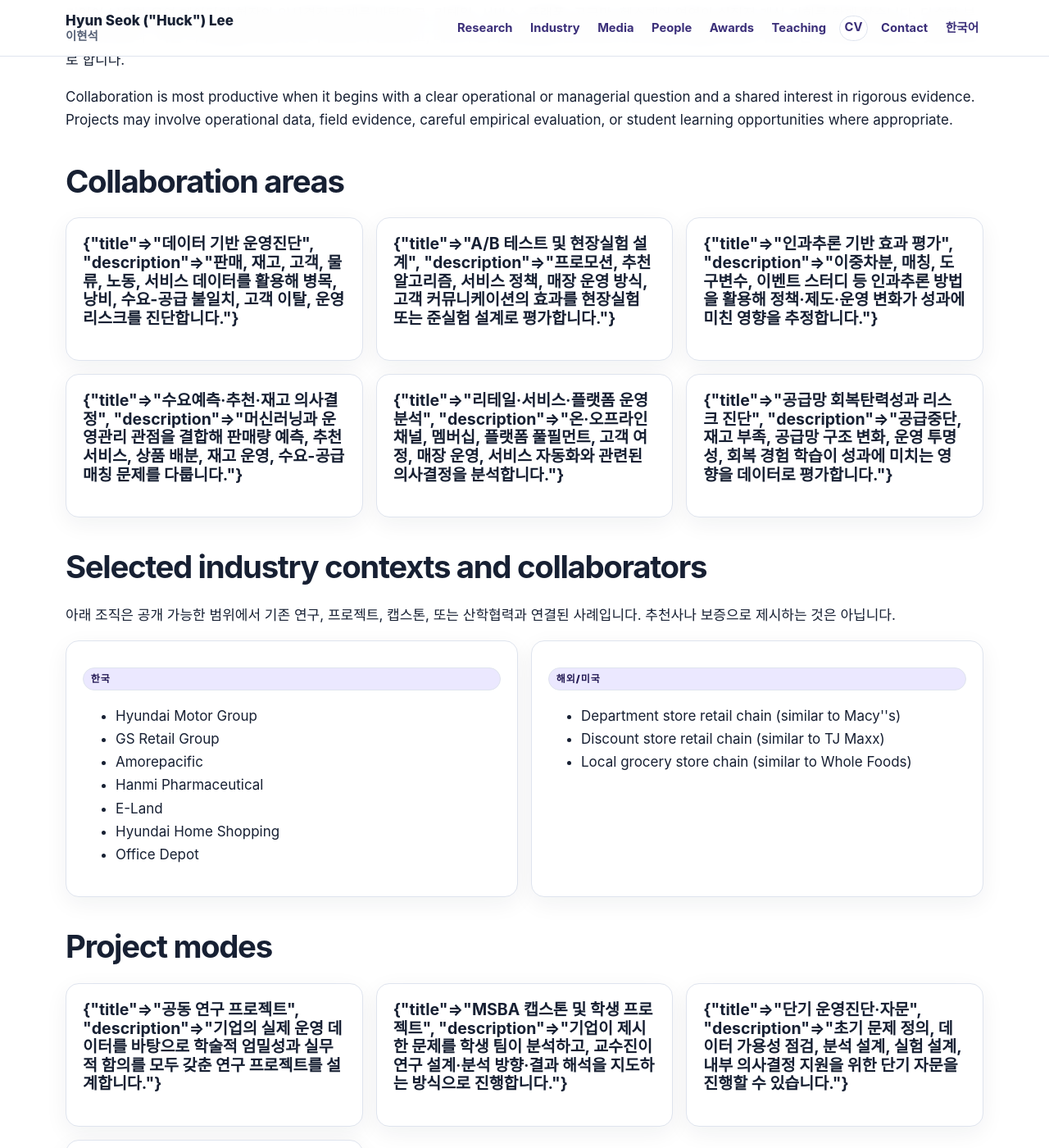
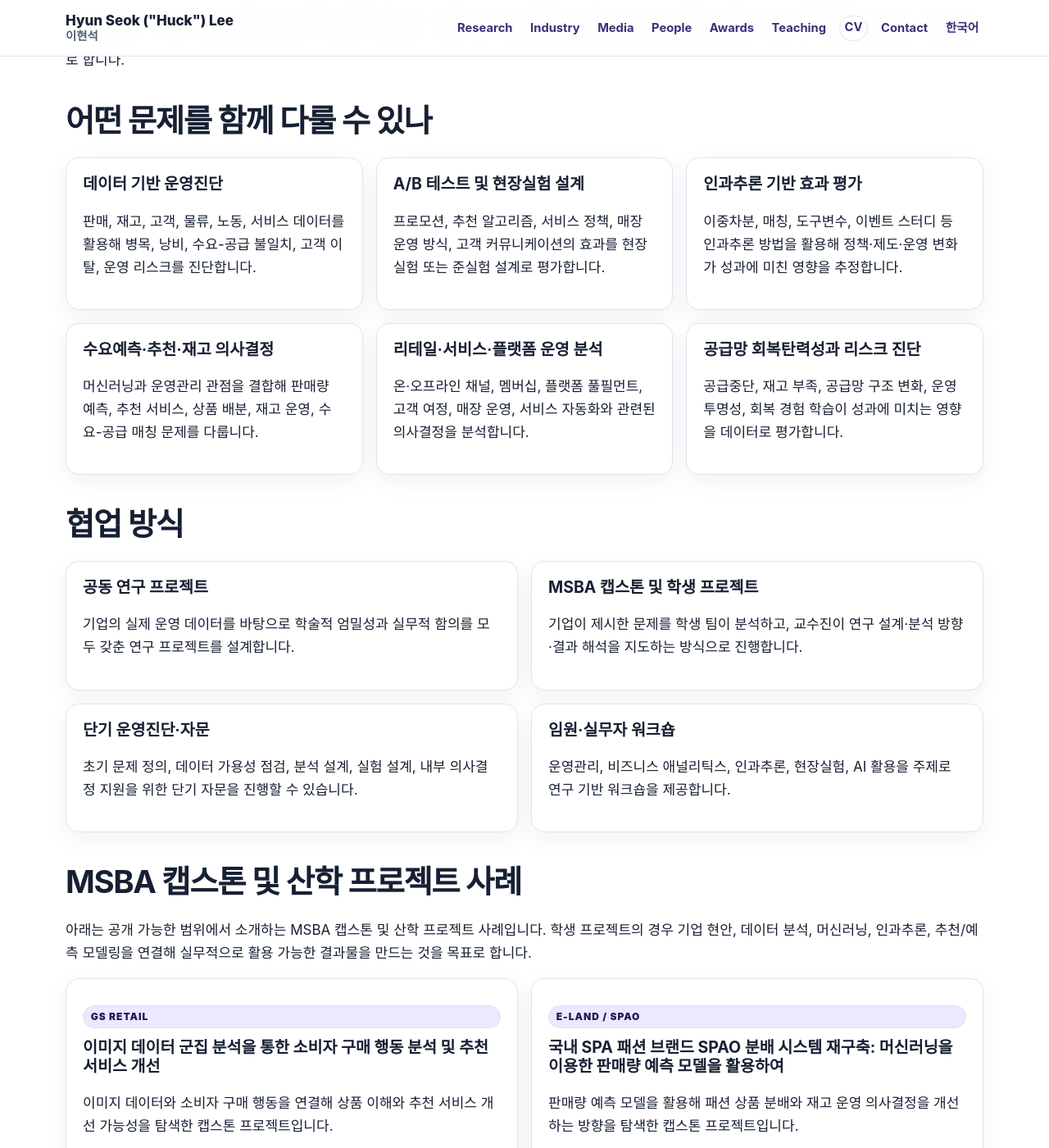
Before and after one commit to lordya2/lordya2.github.io, a Jekyll site: the page built from pages/industry.md, in a window 1280 px wide and 1400 px high, scrolled down 309 px. Shown: the whole window at 82% size. Built offline with Jekyll 4.4.1, drawn with Linux system fonts in a browser that asks for light colours; some of the changed text lies outside the part shown; grey boxes are pictures that could not be loaded.

Commit message:
Redesign industry collaboration page in Korean

```diff
--- a/pages/industry.md
+++ b/pages/industry.md
@@ -1,27 +1,57 @@
 ---
 layout: page
-title: Industry Collaboration
+title: 산학협력
 hide_page_header: true
-description: Industry collaboration opportunities in empirical operations, business analytics, healthcare, retail, platforms, and supply-chain resilience.
+description: 기업 데이터와 운영 의사결정을 연결하는 연구 기반 산학협력.
+lang: ko
 ---
 {% assign industry = site.data.industry_collaboration %}
 {% assign profile = site.data.profile %}
 
-<section class="section page-section" aria-labelledby="industry-title">
-  <p class="eyebrow">{{ industry.headline }}</p>
-  <h1 id="industry-title">Research-based collaboration with companies and organizations</h1>
-  <p>{{ industry.intro }}</p>
-  <p>Collaboration is most productive when it begins with a clear operational or managerial question and a shared interest in rigorous evidence. Projects may involve operational data, field evidence, careful empirical evaluation, or student learning opportunities where appropriate.</p>
+<section class="section page-section industry-page" lang="ko" aria-labelledby="industry-title">
+  <p class="eyebrow">{{ industry.eyebrow_en }} · {{ industry.headline }}</p>
+  <h1 id="industry-title">{{ industry.title }}</h1>
+  <p class="lead-text">{{ industry.intro }}</p>
 
-  <h2>Collaboration areas</h2>
+  <h2>어떤 문제를 함께 다룰 수 있나</h2>
   <div class="card-grid card-grid--three">
     {% for area in industry.collaboration_areas %}
-      <article class="card"><h3>{{ area }}</h3></article>
+      <article class="card">
+        <h3>{{ area.title }}</h3>
+        <p>{{ area.description }}</p>
+      </article>
     {% endfor %}
   </div>
 
-  <h2>Selected industry contexts and collaborators</h2>
-  <p>{{ industry.selected_collaborators.note }}</p>
+  <h2>협업 방식</h2>
+  <div class="card-grid card-grid--two">
+    {% for mode in industry.project_modes %}
+      <article class="card">
+        <h3>{{ mode.title }}</h3>
+        <p>{{ mode.description }}</p>
+      </article>
+    {% endfor %}
+  </div>
+
+  <h2>MSBA 캡스톤 및 산학 프로젝트 사례</h2>
+  <p>{{ industry.capstone_intro }}</p>
+  <div class="card-grid card-grid--two capstone-grid">
+    {% for project in industry.capstone_projects %}
+      <article class="card capstone-card">
+        <p class="card-label">{{ project.partner }}</p>
+        <h3>{{ project.title }}</h3>
+        <p>{{ project.description }}</p>
+        {% if project.video_url %}
+          <div class="video-embed">
+            <iframe src="{{ project.video_url }}" title="{{ project.title }} 발표 영상" loading="lazy" allow="accelerometer; autoplay; clipboard-write; encrypted-media; gyroscope; picture-in-picture; web-share" allowfullscreen></iframe>
+          </div>
+        {% endif %}
+      </article>
+    {% endfor %}
+  </div>
+
+  <h2>연결된 조직 및 산업 맥락</h2>
+  <p class="muted">{{ industry.selected_collaborators.note }}</p>
   <div class="card-grid card-grid--two">
     {% for group in industry.selected_collaborators.groups %}
       <article class="card">
@@ -33,21 +63,14 @@ description: Industry collaboration opportunities in empirical operations, busin
     {% endfor %}
   </div>
 
-  <h2>Project modes</h2>
-  <div class="card-grid card-grid--three">
-    {% for mode in industry.project_modes %}
-      <article class="card"><h3>{{ mode }}</h3></article>
-    {% endfor %}
-  </div>
-
-  <h2>Collaboration principles</h2>
+  <h2>협업 원칙</h2>
   <ul class="pill-list">
     {% for principle in industry.principles %}<li>{{ principle }}</li>{% endfor %}
   </ul>
 
-  <h2>Contact</h2>
+  <h2>문의</h2>
   <div class="card">
     <p>{{ industry.contact_cta.text }}</p>
-    <p><a class="button" href="mailto:{{ profile.email }}?subject={{ industry.contact_cta.subject | uri_escape }}" data-analytics-event="industry_email_click">Email about industry collaboration</a></p>
+    <p><a class="button" href="mailto:{{ profile.email }}?subject={{ industry.contact_cta.subject | uri_escape }}" data-analytics-event="industry_email_click">{{ industry.contact_cta.button }}</a></p>
   </div>
 </section>
```
